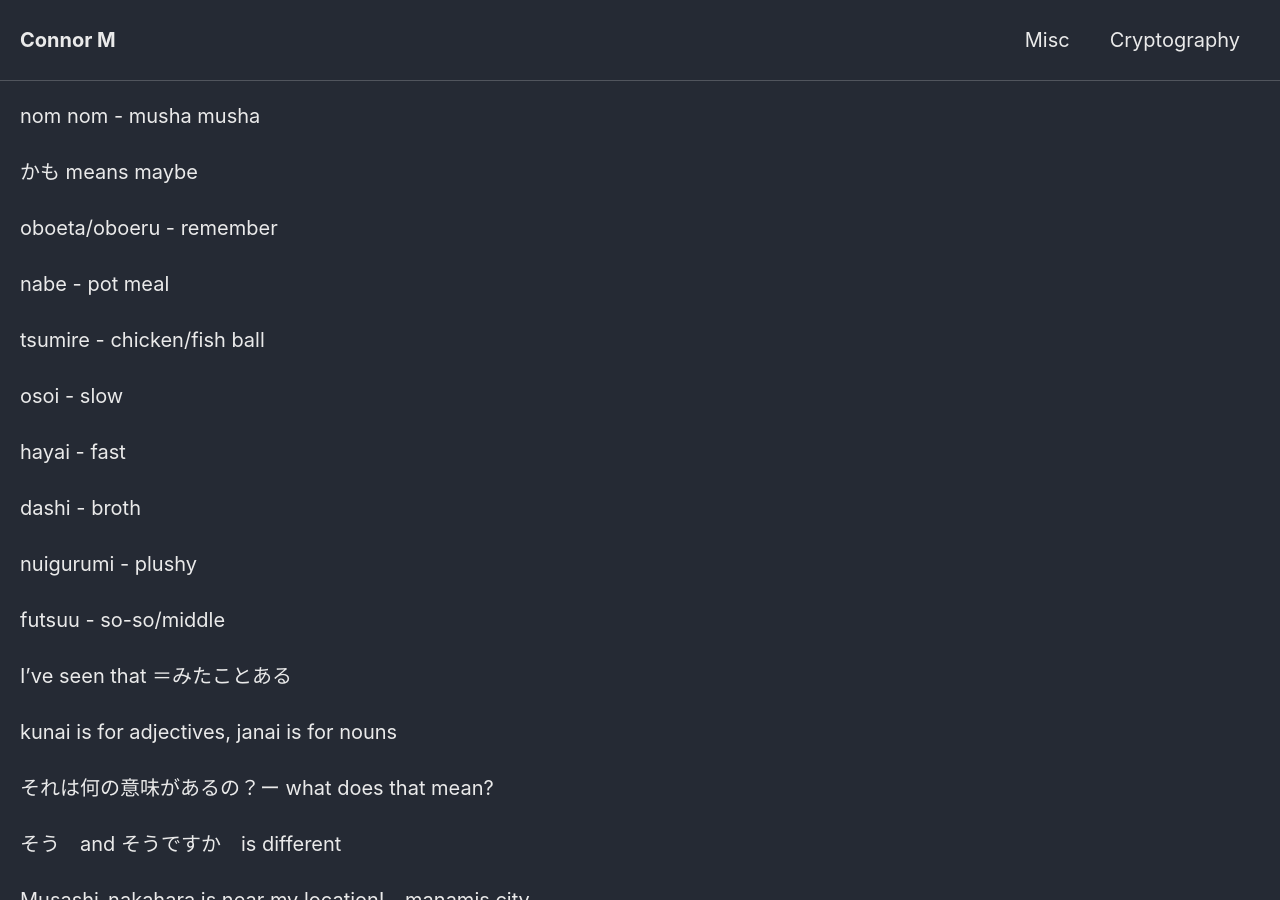
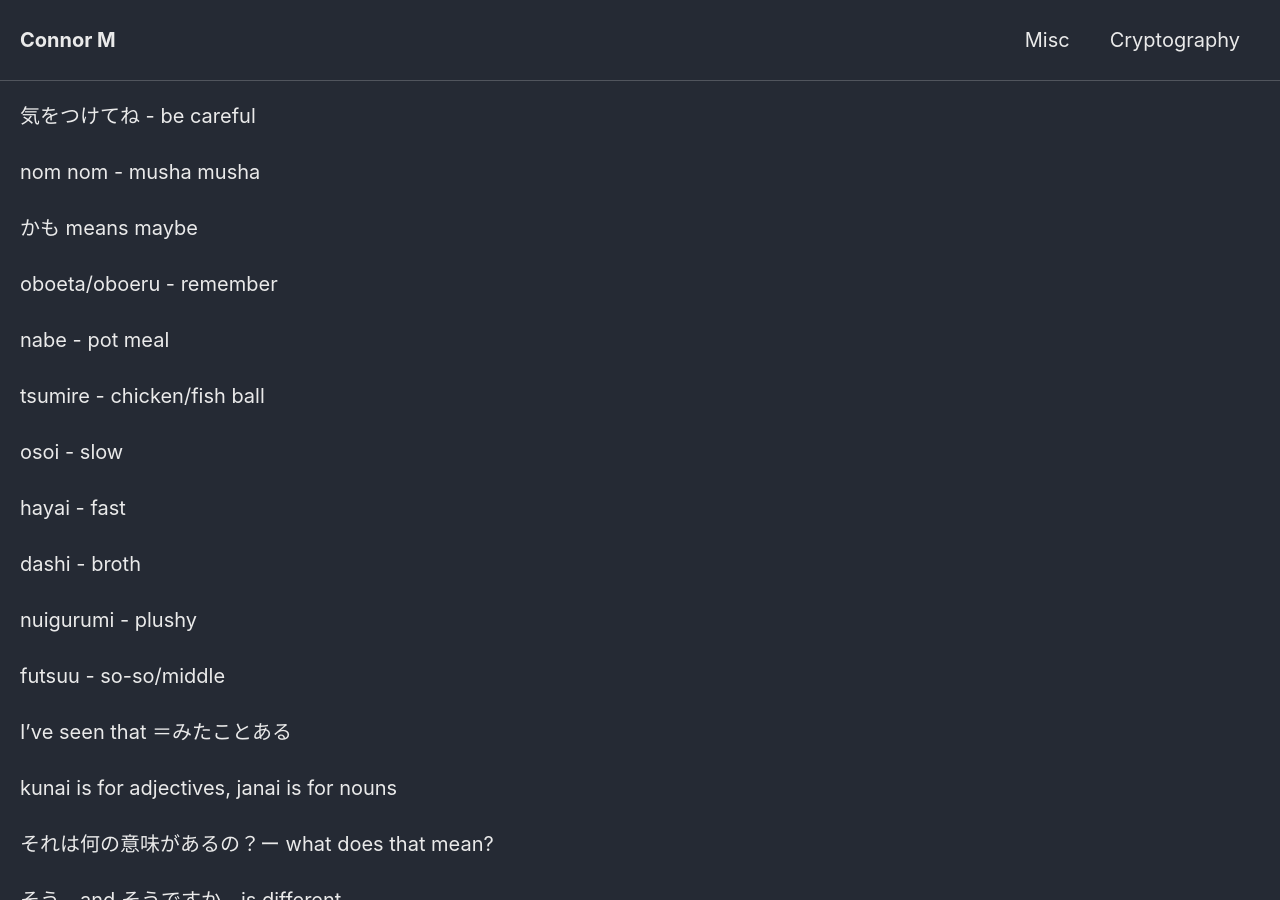
Before and after one commit to Connor-McCartney/Connor-McCartney.github.io, a Jekyll site: the page built from _pages/misc/japanese.md, in a window 1280 px wide and 900 px high. Built offline with Jekyll 4.4.1, drawn with Linux system fonts in a browser that asks for light colours; cached includes are drawn as plain includes; our own code applies the rules of GitHub Pages for plain Markdown files.

Commit message:
Update japanese.md

```diff
--- a/_pages/misc/japanese.md
+++ b/_pages/misc/japanese.md
@@ -1,3 +1,5 @@
+気をつけてね - be careful
+
 nom nom - musha musha
 
 かも means maybe
```
